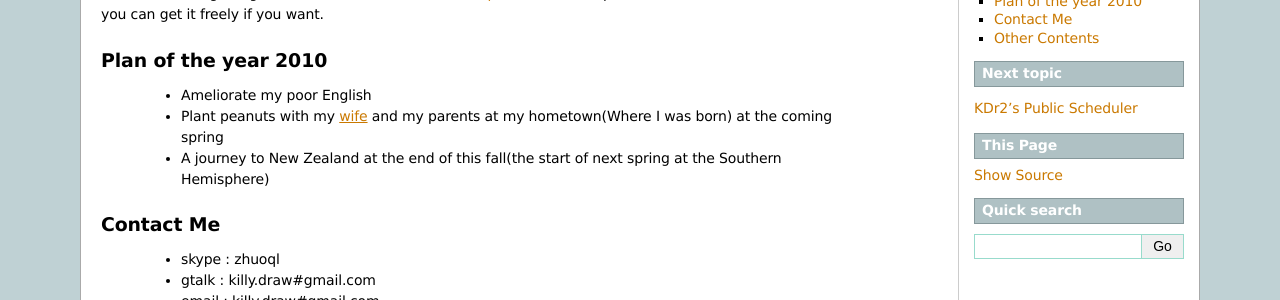
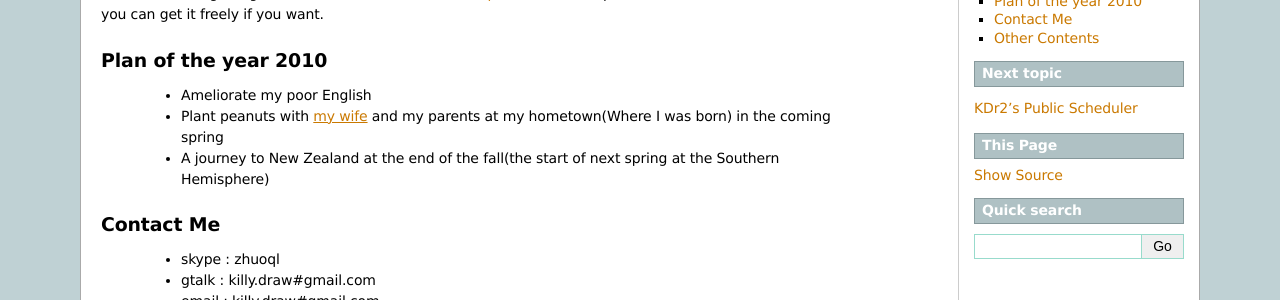
Before and after one commit to KDr2/kdr2.net, a Sphinx documentation site: the page built from source/index.rst, in a window 1280 px wide. Shown: the part 129-429 px from the top of the page. Built offline with Sphinx 7.4.7, drawn with Linux system fonts in a browser that asks for light colours.

Commit message:
some update

```diff
--- a/source/index.rst
+++ b/source/index.rst
@@ -16,9 +16,9 @@ Plan of the year 2010
 ~~~~~~~~~~~~~~~~~~~~~~
 
  - Ameliorate my poor English
- - Plant peanuts with my `wife <http://miss-understood.net>`_ and my parents at
-   my hometown(Where I was born) at the coming spring
- - A journey to New Zealand at the end of this fall(the start of next spring at
+ - Plant peanuts with `my wife <http://miss-understood.net>`_ and my parents at
+   my hometown(Where I was born) in the coming spring
+ - A journey to New Zealand at the end of the fall(the start of next spring at
    the Southern Hemisphere)
 
 
```
